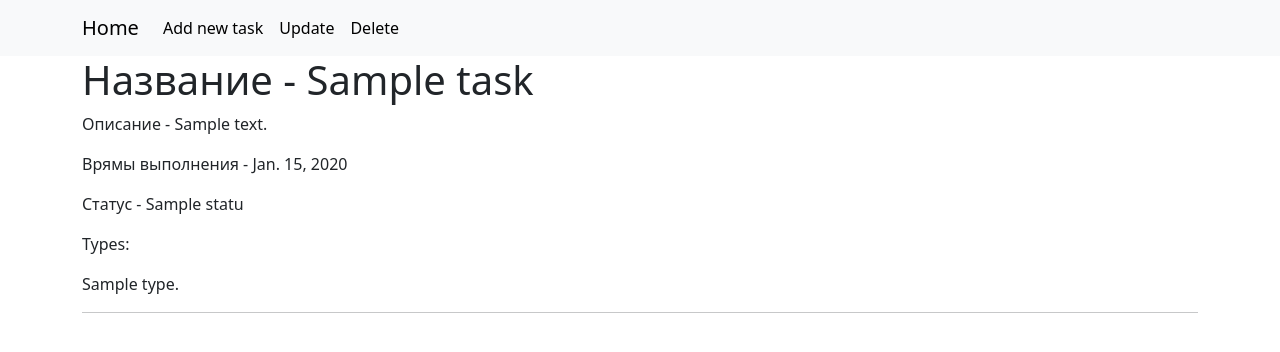
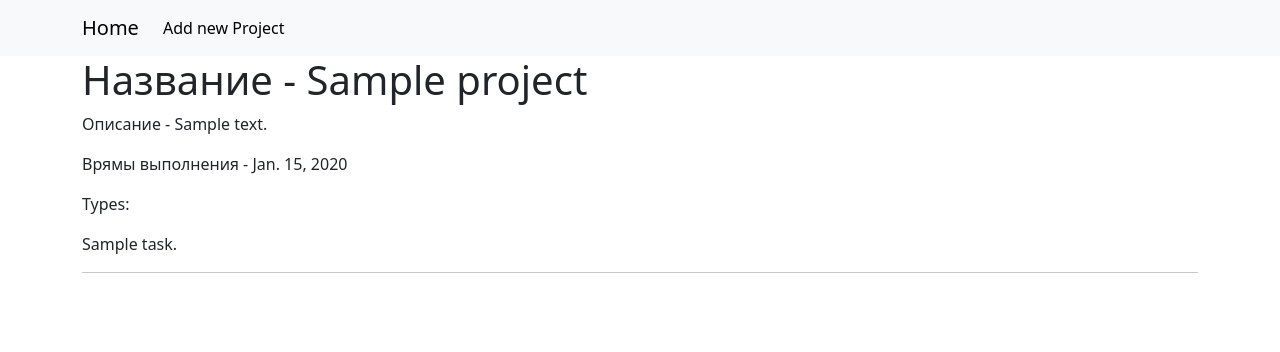
Before and after one commit to BeksultanIT/to_do_list, a Django app: page /task/1/ in a window 1280 px wide. Shown: the top 352 px of the page. Run offline with Django 5.2, Linux system fonts and the light colour scheme; tables that the repository leaves empty hold one stand-in row (values such as "Sample post"); parts of the project's set-up code (start-up, migrations or seed data) failed here and were passed over.

Commit message:
настроил круд по женерике

```diff
--- a/webapp/forms/__init__.py
+++ b/webapp/forms/__init__.py
@@ -1,2 +1,3 @@
 from webapp.forms.tasks import TaskForm, BulkDeleteForm
 from webapp.forms.search import SearchForm
+from webapp.forms.project import ProjectForm
--- a/webapp/models/project.py
+++ b/webapp/models/project.py
@@ -1,4 +1,5 @@
 from django.db import models
+from django.urls import reverse
 
 
 class Project(models.Model):
@@ -15,3 +16,6 @@ class Project(models.Model):
         db_table = 'projects'
         verbose_name = 'Проект'
         verbose_name_plural = 'Проекты'
+
+    def get_absolute_url(self):
+        return reverse('detail_task', kwargs={'pk': self.id})
--- a/webapp/templates/base.html
+++ b/webapp/templates/base.html
@@ -21,7 +21,7 @@
       <ul class="navbar-nav">
           {% block nav %}
         <li class="nav-item">
-          <a class="nav-link active" aria-current="page" href="{% url 'add_task' %}">Add new task</a>
+          <a class="nav-link active" aria-current="page" href="{% url 'add_task' %}">Add new Project</a>
         </li>
           {% endblock %}
       </ul>
--- /dev/null
+++ b/webapp/templates/projects/detail_article.html
@@ -0,0 +1,27 @@
+{% extends "base.html" %}
+{#{% block nav %}#}
+{#    <li class="nav-item">#}
+{#        <a class="nav-link active" aria-current="page" href="{% url 'add_task' %}">Add new task</a>#}
+{#    </li>#}
+{#    <li class="nav-item">#}
+{#        <a class="nav-link active" aria-current="page" href="{% url 'update_task' task.pk %}">Update</a>#}
+{#    </li>#}
+{#    <li class="nav-item">#}
+{#        <a class="nav-link active" aria-current="page" href="{% url 'delete_task' task.pk %}">Delete</a>#}
+{#    </li>#}
+{#{% endblock %}#}
+{% block content %}
+
+    <div class="article">
+        <h1>Название - {{ project.name }}</h1>
+        <p >Описание - {{ project.description }}</p>
+        <p>Врямы выполнения - {{ project.date_start }}</p>
+{#        <p>Статус - {{ task.status.title }}</p>#}
+        <p>Types:</p>
+        {% for type in project.tasks.all %}
+            {% if forloop.last %} {{ type.title }}. {% else %} {{ type.title }}, {% endif %}
+        {% endfor %}
+        <hr>
+    </div>
+
+{% endblock %}
--- a/webapp/views/tasks.py
+++ b/webapp/views/tasks.py
@@ -2,10 +2,11 @@ from urllib.parse import urlencode
 
 from django.db.models import Q
 from django.shortcuts import render, redirect, get_object_or_404
+from django.urls import reverse_lazy
 from django.views import View
-from django.views.generic import TemplateView, ListView
+from django.views.generic import ListView, DetailView, CreateView, UpdateView, DeleteView
 
-from webapp.forms import TaskForm, BulkDeleteForm, SearchForm
+from webapp.forms import TaskForm, SearchForm, ProjectForm
 from webapp.models import Task, Project
 
 
@@ -42,65 +43,25 @@ class TaskListView(ListView):
             return self.form.cleaned_data['search']
 
 
-class CreateTaskView(TemplateView):
-    def post(self, request):
-        form = TaskForm(request.POST)
-        if form.is_valid():
-            title = form.cleaned_data.get('title')
-            deadline = form.cleaned_data.get('deadline')
-            content = form.cleaned_data.get('content')
-            status = form.cleaned_data.get('status')
-            types = form.cleaned_data.get('types')
-            task = Task.objects.create(title=title, deadline=deadline, content=content, status=status)
-            task.types.set(types)
-            return redirect('detail_task', pk=task.pk)
-        else:
-            return render(request, 'tasks/new.html', {"form":form})
-    def get(self, request):
-        form = TaskForm()
-        return render(request, 'tasks/new.html', {'form': form})
+class CreateTaskView(CreateView):
+    template_name = "projects/new.html"
+    form_class = ProjectForm
 
-class UpdateTaskView(View):
-    def post(self, request, *args,pk, **kwargs ):
-        task = get_object_or_404(Task, pk=pk)
-        form = TaskForm(request.POST)
-        if form.is_valid():
-            task.title = form.cleaned_data.get('title')
-            task.deadline = form.cleaned_data.get('deadline')
-            task.content = form.cleaned_data.get('content')
-            task.status = form.cleaned_data.get('status')
-            task.save()
-            task.types.set(form.cleaned_data.get('types'))
-            return redirect('detail_task', pk=task.pk)
-        else:
-            return render(request, 'tasks/update_task.html', {"form":form})
-    def get(self, request, *args,pk, **kwargs):
-        task = get_object_or_404(Task, pk=pk)
-        form = TaskForm(initial={
-                'title': task.title,
-                'deadline': task.deadline,
-                'content': task.content,
-                'status': task.status,
-                'types': task.types.all(),
-            })
-        return render(request, 'tasks/update_task.html', {'form': form}, )
 
-class DeleteTaskView(View):
-    def get(self, request, *args,pk, **kwargs ):
-        task = get_object_or_404(Task, pk=pk)
-        return render(request, 'tasks/delete_task.html', {'task': task}, )
+class UpdateTaskView(UpdateView):
+    template_name = "projects/update_task.html"
+    form_class = ProjectForm
+    model = Project
 
-    def post(self, request, *args,pk, **kwargs ):
-        task = get_object_or_404(Task, pk=pk)
-        task.delete()
-        return redirect('index')
+
+class DeleteTaskView(DeleteView):
+    model = Project
+    template_name = "projects/delete_task.html"
+    success_url = reverse_lazy('index')
 
 
 
-class DetailTaskView(TemplateView):
-    template_name = 'tasks/detail_article.html'
 
-    def get_context_data(self, **kwargs):
-        context = super(DetailTaskView, self).get_context_data(**kwargs)
-        context['task'] = Task.objects.get(pk=self.kwargs['pk'])
-        return context
+class DetailTaskView(DetailView):
+    template_name = 'projects/detail_article.html'
+    model = Project
```
Also changed, not shown: webapp/forms/project.py (added, +17 -0 lines), webapp/templates/projects/delete_task.html (added, +9 -0 lines), webapp/templates/projects/index.html (+4 -4 lines), webapp/templates/projects/new.html (added, +12 -0 lines), webapp/templates/projects/update_task.html (added, +12 -0 lines).
